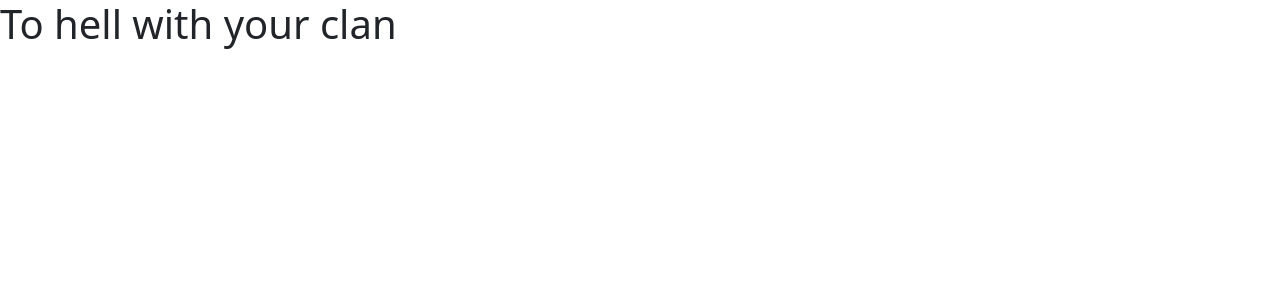
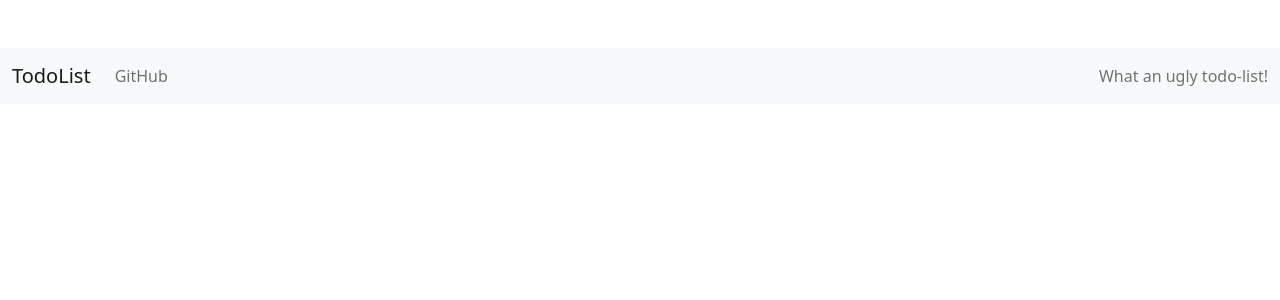
Before and after one commit to IscaRiot6/mvp-todo, a React (Create React App) app in the folder client/: page / in a window 1280 px wide. Shown: the top 300 px of the page. Built offline with nearby package versions, Linux system fonts and the light colour scheme.

Commit message:
added reactstrap

```diff
--- a/client/package.json
+++ b/client/package.json
@@ -6,6 +6,7 @@
     "@testing-library/jest-dom": "^5.16.5",
     "@testing-library/react": "^13.4.0",
     "@testing-library/user-event": "^13.5.0",
+    "axios": "^1.2.2",
     "bootstrap": "^5.2.3",
     "react": "^18.2.0",
     "react-dom": "^18.2.0",
--- a/client/src/App.js
+++ b/client/src/App.js
@@ -1,10 +1,11 @@
 import './App.css'
 import 'bootstrap/dist/css/bootstrap.min.css'
+import TodoNavbar from './components/TodoNavbar'
 
 function App () {
   return (
     <div className='App'>
-      <h1>To hell with your clan</h1>
+      <TodoNavbar />
     </div>
   )
 }
--- /dev/null
+++ b/client/src/components/TodoNavbar.js
@@ -0,0 +1,45 @@
+import React, { useState } from 'react'
+import {
+  Collapse,
+  Navbar,
+  NavbarToggler,
+  NavbarBrand,
+  Nav,
+  NavItem,
+  NavLink,
+  UncontrolledDropdown,
+  DropdownToggle,
+  DropdownMenu,
+  DropdownItem,
+  NavbarText
+} from 'reactstrap'
+
+function TodoNavbar (args) {
+  const [isOpen, setIsOpen] = useState(false)
+
+  const toggle = () => setIsOpen(!isOpen)
+
+  return (
+    <div>
+      <Navbar color='light' light expand='sm' className='mt-5' {...args}>
+        <NavbarBrand href='/'>TodoList</NavbarBrand>
+        <NavbarToggler onClick={toggle} />
+        <Collapse isOpen={isOpen} navbar>
+          <Nav className='me-auto' navbar>
+            <NavItem>
+              {/* <NavLink href='/components/'>Components</NavLink> */}
+            </NavItem>
+            <NavItem>
+              <NavLink href='https://github.com/IscaRiot6/mvp-todo.git'>
+                GitHub
+              </NavLink>
+            </NavItem>
+          </Nav>
+          <NavbarText>What an ugly todo-list!</NavbarText>
+        </Collapse>
+      </Navbar>
+    </div>
+  )
+}
+
+export default TodoNavbar
```
Also changed, not shown: 1 other file (tests, documents, lock files or other folders).
